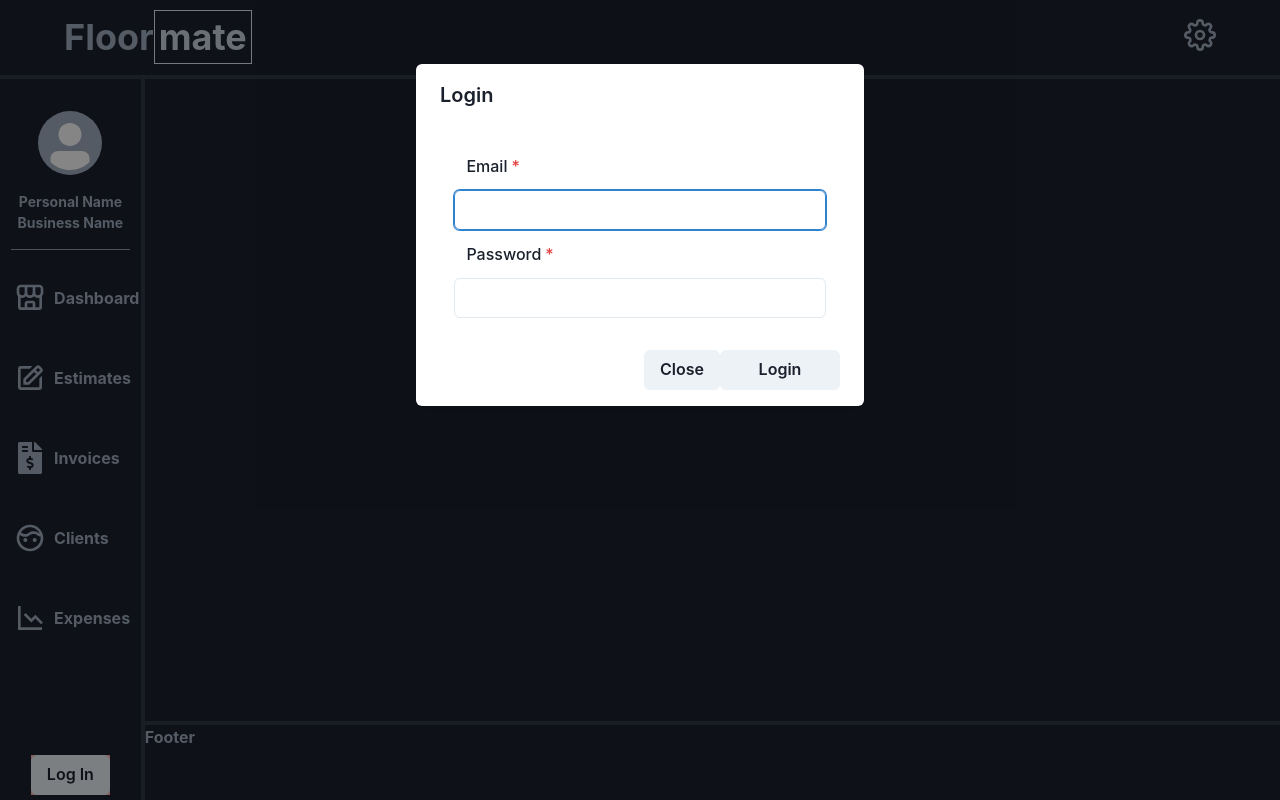
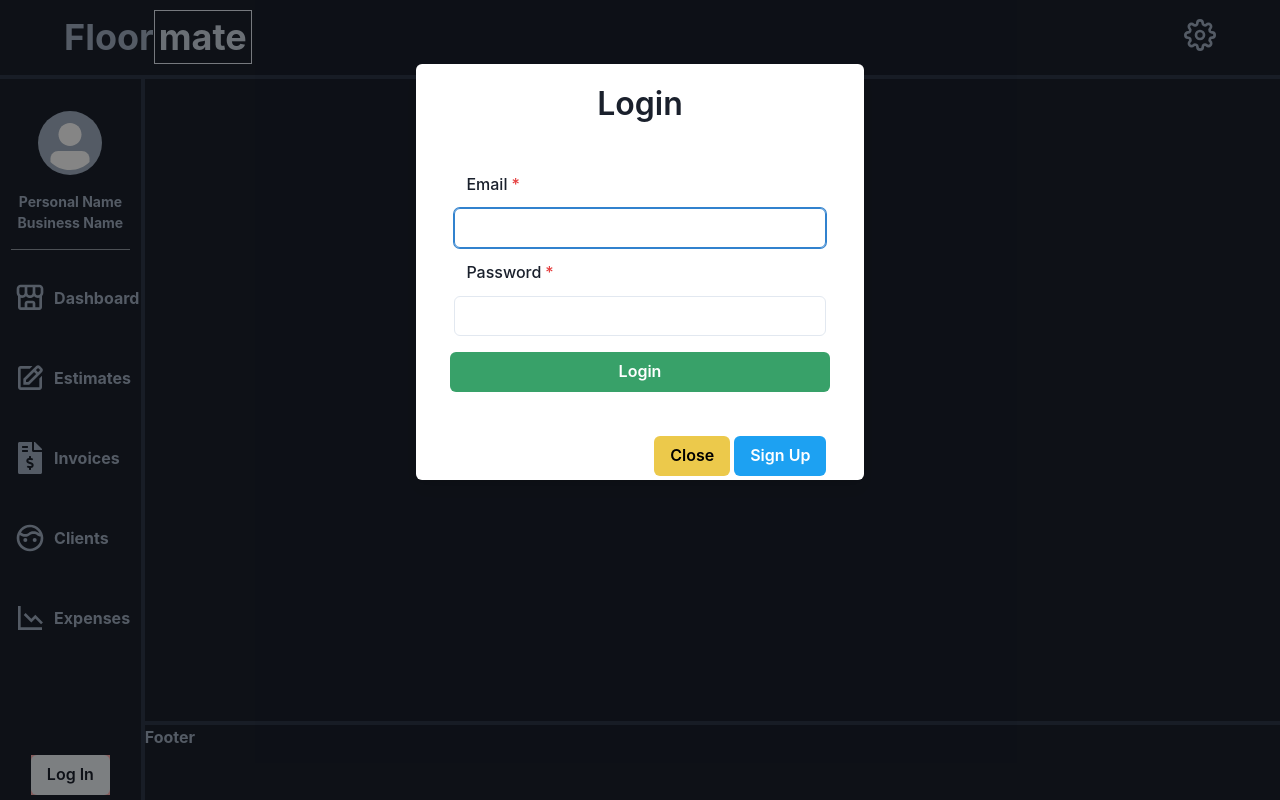
Before and after one commit to AnthonyJRay/floormate, a React (Vite) app: page / in a window 1280 px wide. Both pictures are taken after a click on the button "Log In". Built offline with nearby package versions, Linux system fonts and the light colour scheme.

Commit message:
Login button will now render a login component. Added a Sign up component.

```diff
--- a/src/components/LogIn/Login.jsx
+++ b/src/components/LogIn/Login.jsx
@@ -1,13 +1,12 @@
 import { useState } from 'react'
 
+import { Link } from 'react-router-dom'
 import {
   FormControl,
   FormLabel,
   Input,
-  FormHelperText,
   Box,
   Button,
-  FormErrorMessage,
   useDisclosure,
   Modal,
   ModalOverlay,
@@ -15,6 +14,9 @@ import {
   ModalFooter,
   ModalHeader
 } from "@chakra-ui/react"
+
+import SignUpForm from "./SignUpForm"
+import LoginForm from "./LoginForm"
 
 export default function Login() {
 
@@ -33,28 +35,21 @@ export default function Login() {
 const { isOpen, onOpen, onClose } = useDisclosure()
 const [isLogged, setIsLogged] = useState(false)
 
+const [signUp, setSignUp] = useState(true)
+
+const handleSignUp = () => {
+  setSignUp(false)
+}
+
 return (
   <>
     <Button onClick={onOpen}>{!isLogged ? "Log In" : "Log Out"}</Button>
     <Modal isOpen={isOpen} onClose={onClose}>
       <ModalOverlay />
-      <ModalContent>
-        <ModalHeader>Login</ModalHeader>
-
-          <Box width={"90%"} margin={"auto"} p={"1rem"}>
-            <FormControl isRequired>
-              <FormLabel m={"2"} p={"1"}>Email</FormLabel>
-                <Input type="email"/>
-              <FormLabel m={"2"} p={"1"}>Password</FormLabel>
-                <Input type="password" />
-            </FormControl>
-          </Box>
-
-          <ModalFooter>
-            <Button onClick={onClose}>Close</Button>
-            <Button width={"30%"}>Login</Button>
-          </ModalFooter>
-      </ModalContent>
-    </Modal>
+        {!signUp ?
+          <SignUpForm onClose={onClose} /> :
+          <LoginForm onClose={onClose} handleSignUp={() => handleSignUp}/>
+        }
+      </Modal>
   </>
 )}
--- /dev/null
+++ b/src/components/LogIn/LoginForm.jsx
@@ -0,0 +1,42 @@
+import React from 'react'
+
+import {
+  FormControl,
+  FormLabel,
+  Input,
+  Box,
+  Button,
+  useDisclosure,
+  Modal,
+  ModalOverlay,
+  ModalContent,
+  ModalFooter,
+  ModalHeader
+} from "@chakra-ui/react"
+
+export default function LoginForm(props) {
+
+  return (
+    <ModalContent>
+    <ModalHeader fontSize={"2rem"} textAlign={"center"}>Login</ModalHeader>
+
+      <Box width={"90%"} margin={"auto"} p={"1rem"}>
+        <FormControl isRequired>
+          <FormLabel m={"2"} p={"1"}>Email</FormLabel>
+            <Input type="email"/>
+          <FormLabel m={"2"} p={"1"}>Password</FormLabel>
+            <Input type="password" />
+        </FormControl>
+      </Box>
+
+      <Box display={"flex"} w={"85%"} m={"auto"} justifyContent={"center"}>
+          <Button colorScheme={"green"} w={"100%"}>Login</Button>
+      </Box>
+
+      <ModalFooter w={"85%"} margin={"auto"} mt={10} p={0}>
+        <Button colorScheme={"yellow"} onClick={props.onClose}>Close</Button>
+        <Button colorScheme={"twitter"} m={1} onClick={props.handleSignUp()}>Sign Up</Button>
+      </ModalFooter>
+  </ModalContent>
+  )
+}
--- /dev/null
+++ b/src/components/LogIn/SignUpForm.jsx
@@ -0,0 +1,47 @@
+import React from 'react'
+
+import {
+  FormControl,
+  FormLabel,
+  Input,
+  Box,
+  Button,
+  useDisclosure,
+  Modal,
+  ModalOverlay,
+  ModalContent,
+  ModalFooter,
+  ModalHeader
+} from "@chakra-ui/react"
+
+export default function SignUpForm(props) {
+
+  // Need a function to handle the sign up submission.
+  // Once clicked, modal should display a loading state
+  // once loaded modal should display "Account Created, Please Login"
+  // Return to Login Page
+
+  return (
+    <ModalContent>
+    <ModalHeader fontSize={"2rem"} textAlign={"center"}>Sign Up</ModalHeader>
+
+      <Box width={"90%"} margin={"auto"} p={"1rem"}>
+        <FormControl isRequired>
+          <FormLabel m={"2"} p={"1"}>Email</FormLabel>
+            <Input type="email"/>
+          <FormLabel m={"2"} p={"1"}>Password</FormLabel>
+            <Input type="password" />
+        </FormControl>
+      </Box>
+
+      <Box display={"flex"} w={"85%"} m={"auto"} justifyContent={"center"}>
+          <Button colorScheme={"twitter"} w={"100%"}>Sign Up</Button>
+      </Box>
+
+      <ModalFooter w={"85%"} margin={"auto"} mt={10} p={0}>
+        <Button colorScheme={"yellow"} onClick={props.onClose}>Close</Button>
+        <Button colorScheme={"green"} m={1}>Login</Button>
+      </ModalFooter>
+  </ModalContent>
+  )
+}
--- a/src/main.jsx
+++ b/src/main.jsx
@@ -42,7 +42,7 @@ const router = createBrowserRouter([
       {
         path: "settings",
         element: <SettingsLayout />,
-      }
+      },
     ]
   },
 
```
Also changed, not shown: 1 other file (tests, documents, lock files or other folders).
